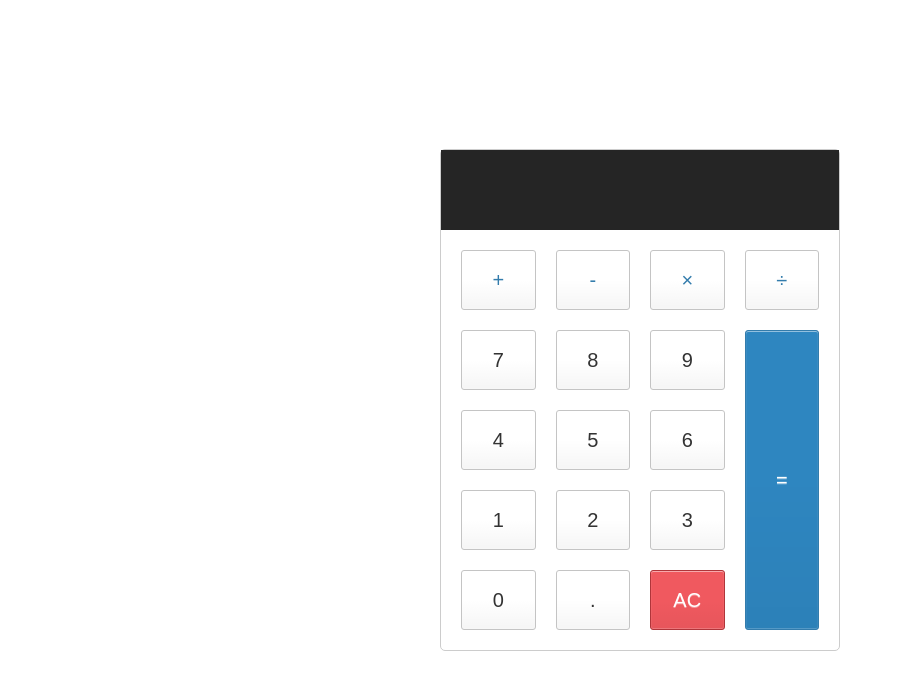
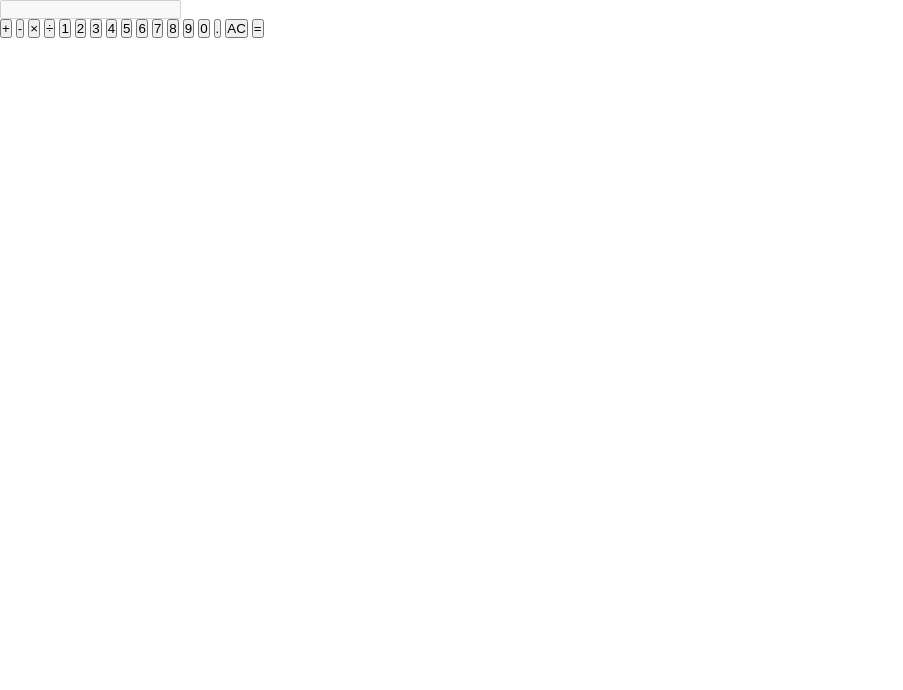
Before and after one commit to qkaxhfms/coreJavascript, a plain HTML site: page e.calculator/index.html in a window 1280 px wide. Shown: the whole page, without its empty margins (0-903 px from the left). Drawn offline with Linux system fonts and the light colour scheme.

Commit message:
[ CI ] 계산기 구조 변경

```diff
--- a/e.calculator/calculator.js
+++ b/e.calculator/calculator.js
@@ -1,39 +1,59 @@
+/* 계산기 */
+/*
+
+1. 클릭을 한다. -> 그 값이 console에 찍힌다.
+2. 클릭한 값이 updateDisplay에 찍힌다.
+
+*/
+
 const calculator = {
     displayValue: "0",
-    firstOperand: null, // 첫번째 피연산자 저장
-    waitingForSecondOperand: false, // 기본적으로 첫번째와 연산자가 모두 입력되었는지 확인
-    operator: null, // 키 발현에 대한 연산자 저장
+    // firstOperand: null,
+    // waitingForSecondOperand: false,
+    // operator: null,
 };
 
-function inputDigit(digit) {
-    const { displayValue } = calculator;
-
-    calculator.displayValue =
-        displayValue === "0" ? digit : displayValue + digit;
+function inputDigit() {
+    console.log("결과값출력");
 }
 
 function updateDisplay() {
-    const display = document.querySelector(".calculator-screen");
+    console.log("업데이트");
+    const display = document.querySelector(".calculatorScreen");
     display.value = calculator.displayValue;
 }
 
-const keys = document.querySelector(".calculator-keys");
-keys.addEventListener("click", (event) => {
-    const { target } = event;
-    if (!target.matches("button")) {
-        return;
-    }
-    if (target.classList.contains("operator")) {
-        console.log("operator", target.value);
-        return;
-    }
-    if (target.classList.contains("demical")) {
-        console.log("demical", target.value);
-        return;
-    }
-    if (target.classList.contains("all-clear")) {
-        return;
-    }
-    inputDigit(target.value);
-    updateDisplay();
-});
+const btnValues = document.querySelectorAll(".btnValue");
+
+for (i = 0; i < btnValues.length; i++) {
+    btnValues[i].addEventListener("click", function () {
+        console.log(this.value);
+        // return this.value;
+
+        // let calculatorValue = calculatorScreen.value;
+        // let this.value = push.calculatorValue;
+        // console.log(this.value)
+        inputDigit();
+        updateDisplay();
+    });
+}
+
+// let resultArr = [];
+// let defaultArr = [];
+
+// let num = 0;
+
+// btnPlus.addEventListener("click", function () {
+//     console.log("sdhjgsdlbdf");
+//     let calculatorValue = calculatorScreen.value;
+//     resultArr.push(calculatorValue);
+//     console.log(resultArr);
+// });
+
+// console.log(btnValues[0]);
+// console.log(btnValues[1]);
+// console.log(btnValues[2]);
+// console.log(btnValues[3]);
+// console.log(btnValues.length);
+
+// console.log(updateDisplay());
--- a/e.calculator/index.html
+++ b/e.calculator/index.html
@@ -13,51 +13,91 @@
                 <div class="inputContainer">
                     <input
                         type="text"
-                        class="input inputBox calculator-screen"
+                        class="input calculatorScreen"
                         value=""
                         disabled
                     />
-                    <div class="calculator-keys">
-                        <button type="button" class="operator" value="+">
+                    <div class="calculatorKeys">
+                        <button
+                            type="button"
+                            class="operator btnPlus"
+                            value="+"
+                        >
                             +
                         </button>
-                        <button type="button" class="operator" value="-">
+                        <button
+                            type="button"
+                            class="operator btnMinus"
+                            value="-"
+                        >
                             -
                         </button>
-                        <button type="button" class="operator" value="*">
+                        <button
+                            type="button"
+                            class="operator btnMultiple"
+                            value="*"
+                        >
                             ×
                         </button>
-                        <button type="button" class="operator" value="/">
+                        <button
+                            type="button"
+                            class="operator btnDevide"
+                            value="/"
+                        >
                             ÷
                         </button>
 
-                        <button type="button" value="7">7</button>
-                        <button type="button" value="8">8</button>
-                        <button type="button" value="9">9</button>
+                        <button type="button" class="btnValue" value="1">
+                            1
+                        </button>
+                        <button type="button" class="btnValue" value="2">
+                            2
+                        </button>
+                        <button type="button" class="btnValue" value="3">
+                            3
+                        </button>
 
-                        <button type="button" value="4">4</button>
-                        <button type="button" value="5">5</button>
-                        <button type="button" value="6">6</button>
+                        <button type="button" class="btnValue" value="4">
+                            4
+                        </button>
+                        <button type="button" class="btnValue" value="5">
+                            5
+                        </button>
+                        <button type="button" class="btnValue" value="6">
+                            6
+                        </button>
 
-                        <button type="button" value="1">1</button>
-                        <button type="button" value="2">2</button>
-                        <button type="button" value="3">3</button>
+                        <button type="button" class="btnValue" value="7">
+                            7
+                        </button>
+                        <button type="button" class="btnValue" value="8">
+                            8
+                        </button>
+                        <button type="button" class="btnValue" value="9">
+                            9
+                        </button>
 
-                        <button type="button" value="0">0</button>
-                        <button type="button" class="decimal" value=".">
+                        <button type="button" class="btnValue" value="0">
+                            0
+                        </button>
+                        <button
+                            type="button"
+                            class="decimal btnValue"
+                            value="."
+                        >
                             .
                         </button>
                         <button
                             type="button"
-                            class="all-clear"
-                            value="all-clear"
+                            class="clearAll btnValue"
+                            value="clearAll"
                         >
                             AC
                         </button>
 
                         <button
                             type="button"
-                            class="equal-sign operator"
+                            class="equalSign operator btnValue"
                             value="="
                         >
                             =
--- a/e.calculator/style.css
+++ b/e.calculator/style.css
@@ -1,98 +1,4 @@
-@charset "utf-8";
-html {
-    font-size: 62.5%;
-    font-family: "arial";
-}
-html,
-body {
+* {
     margin: 0;
     padding: 0;
-    box-sizing: border-box;
 }
-*,
-*::before,
-*::after {
-    margin: 0;
-    padding: 0;
-    box-sizing: inherit;
-}
-
-.calculator {
-    border: 1px solid #ccc;
-    border-radius: 5px;
-    position: absolute;
-    top: 50%;
-    left: 50%;
-    transform: translate(-50%, -50%);
-    width: 400px;
-}
-
-.calculator-screen {
-    width: 100%;
-    font-size: 5rem;
-    height: 80px;
-    border: none;
-    background-color: #252525;
-    color: #fff;
-    text-align: right;
-    padding-right: 20px;
-    padding-left: 10px;
-}
-
-button {
-    height: 60px;
-    background-color: #fff;
-    border-radius: 3px;
-    border: 1px solid #c4c4c4;
-    background-color: transparent;
-    font-size: 2rem;
-    color: #333;
-    background-image: linear-gradient(
-        to bottom,
-        transparent,
-        transparent 50%,
-        rgba(0, 0, 0, 0.04)
-    );
-    box-shadow: inset 0 0 0 1px rgba(255, 255, 255, 0.05),
-        inset 0 1px 0 0 rgba(255, 255, 255, 0.45),
-        inset 0 -1px 0 0 rgba(255, 255, 255, 0.15),
-        0 1px 0 0 rgba(255, 255, 255, 0.15);
-    text-shadow: 0 1px rgba(255, 255, 255, 0.4);
-}
-
-button:hover {
-    background-color: #eaeaea;
-}
-
-.operator {
-    color: #337cac;
-}
-
-.all-clear {
-    background-color: #f0595f;
-    border-color: #b0353a;
-    color: #fff;
-}
-
-.all-clear:hover {
-    background-color: #f17377;
-}
-
-.equal-sign {
-    background-color: #2e86c0;
-    border-color: #337cac;
-    color: #fff;
-    height: 100%;
-    grid-area: 2 / 4 / 6 / 5;
-}
-
-.equal-sign:hover {
-    background-color: #4e9ed4;
-}
-
-.calculator-keys {
-    display: grid;
-    grid-template-columns: repeat(4, 1fr);
-    grid-gap: 20px;
-    padding: 20px;
-}
```
